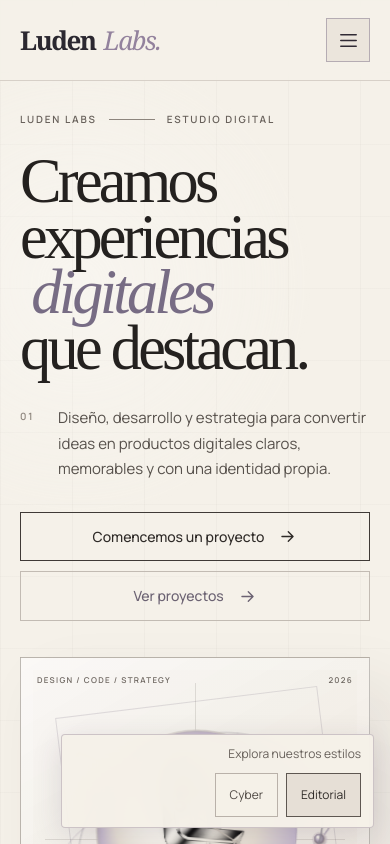
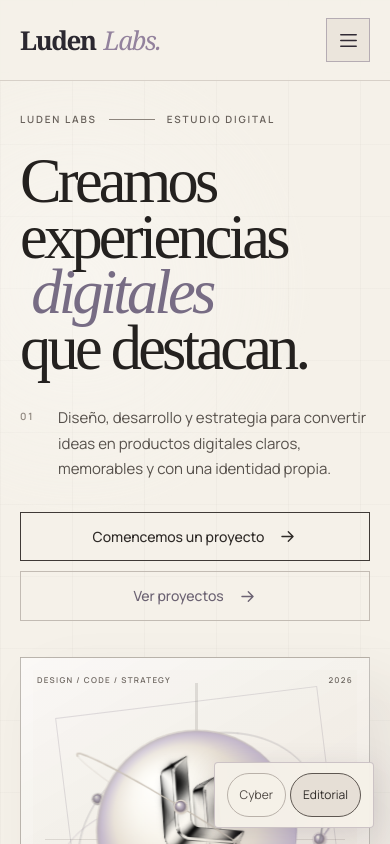
Before and after one commit to dwexman/webludenlabs, a Next.js app: page / in a window 390 px wide. Shown: the top 844 px of the page. Built offline with nearby package versions, Linux system fonts and the light colour scheme.

Commit message:
services cyber fix

```diff
--- a/src/components/HeroLayout.module.css
+++ b/src/components/HeroLayout.module.css
@@ -1,7 +1,10 @@
 
 /* =========================================================
-   CYBER LAYOUT
+   LUDEN LABS - HERO LAYOUT
+   Cyber + Editorial + Selector de estilos
 ========================================================= */
+
+/* CYBER LAYOUT */
 
 .cyberShell,
 .editorialShell {
@@ -26,8 +29,17 @@
   z-index: -3;
   pointer-events: none;
   background:
-    linear-gradient(90deg, rgba(1, 3, 10, 0.92) 0%, rgba(2, 5, 15, 0.66) 40%, rgba(2, 4, 13, 0.12) 73%),
-    radial-gradient(circle at 76% 45%, rgba(36, 87, 184, 0.08), transparent 37%);
+    linear-gradient(
+      90deg,
+      rgba(1, 3, 10, 0.92) 0%,
+      rgba(2, 5, 15, 0.66) 40%,
+      rgba(2, 4, 13, 0.12) 73%
+    ),
+    radial-gradient(
+      circle at 76% 45%,
+      rgba(36, 87, 184, 0.08),
+      transparent 37%
+    );
 }
 
 .cyberBottomFade {
@@ -38,7 +50,11 @@
   z-index: -2;
   height: 26%;
   pointer-events: none;
-  background: linear-gradient(to bottom, transparent, rgba(1, 2, 8, 0.94));
+  background: linear-gradient(
+    to bottom,
+    transparent,
+    rgba(1, 2, 8, 0.94)
+  );
 }
 
 .cyberContainer {
@@ -87,8 +103,15 @@
 
 .editorialShell {
   background:
-    linear-gradient(90deg, rgba(98, 86, 69, 0.035) 1px, transparent 1px),
-    linear-gradient(rgba(98, 86, 69, 0.028) 1px, transparent 1px),
+    linear-gradient(
+      90deg,
+      rgba(98, 86, 69, 0.035) 1px,
+      transparent 1px
+    ),
+    linear-gradient(
+      rgba(98, 86, 69, 0.028) 1px,
+      transparent 1px
+    ),
     #f5f1e9;
   background-size: 72px 72px;
 }
@@ -99,8 +122,16 @@
   pointer-events: none;
   opacity: 0.42;
   background:
-    radial-gradient(circle at 20% 25%, rgba(255, 255, 255, 0.68), transparent 26%),
-    radial-gradient(circle at 80% 78%, rgba(129, 115, 139, 0.08), transparent 27%);
+    radial-gradient(
+      circle at 20% 25%,
+      rgba(255, 255, 255, 0.68),
+      transparent 26%
+    ),
+    radial-gradient(
+      circle at 80% 78%,
+      rgba(129, 115, 139, 0.08),
+      transparent 27%
+    );
 }
 
 .editorialContainer {
@@ -111,7 +142,9 @@
   max-width: 1500px;
   margin: 0 auto;
   align-items: center;
-  grid-template-columns: minmax(0, 0.92fr) minmax(430px, 1.08fr);
+  grid-template-columns:
+    minmax(0, 0.92fr)
+    minmax(430px, 1.08fr);
   gap: clamp(42px, 6vw, 110px);
   padding: 150px 54px 110px;
 }
@@ -136,7 +169,11 @@
   overflow: hidden;
   border: 1px solid rgba(65, 58, 52, 0.3);
   background:
-    linear-gradient(150deg, rgba(255, 255, 255, 0.72), rgba(231, 224, 213, 0.8)),
+    linear-gradient(
+      150deg,
+      rgba(255, 255, 255, 0.72),
+      rgba(231, 224, 213, 0.8)
+    ),
     #ede6dc;
   box-shadow:
     24px 28px 60px rgba(65, 55, 46, 0.08),
@@ -203,7 +240,7 @@
 .editorialAxisY {
   top: 7%;
   left: 50%;
-  width: 1px;
+  width: 1%;
   height: 86%;
 }
 
@@ -229,7 +266,7 @@
 }
 
 /* =========================================================
-   THEME SWITCH
+   THEME SWITCH ORIGINAL
 ========================================================= */
 
 .themeSwitch {
@@ -289,7 +326,8 @@
   color: #504a45;
 }
 
-:global(.luden-hero[data-theme="editorial"]) .themeSwitch button[aria-pressed="true"],
+:global(.luden-hero[data-theme="editorial"])
+  .themeSwitch button[aria-pressed="true"],
 [data-theme="editorial"] .themeSwitch button[aria-pressed="true"] {
   border-color: #5e5751;
   background: #e6dfd6;
@@ -297,7 +335,7 @@
 }
 
 /* =========================================================
-   RESPONSIVE
+   RESPONSIVE TABLET / DESKTOP
 ========================================================= */
 
 @media (min-width: 640px) {
@@ -329,7 +367,9 @@
 
 @media (max-width: 1180px) {
   .editorialContainer {
-    grid-template-columns: minmax(0, 1fr) minmax(360px, 0.92fr);
+    grid-template-columns:
+      minmax(0, 1fr)
+      minmax(360px, 0.92fr);
     gap: 42px;
     padding-right: 44px;
     padding-left: 44px;
@@ -365,6 +405,10 @@
   }
 }
 
+/* =========================================================
+   RESPONSIVE MOBILE
+========================================================= */
+
 @media (max-width: 767px) {
   .cyberBackground,
   .cyberDesktopActions {
@@ -394,8 +438,20 @@
     inset: 0;
     display: block;
     pointer-events: none;
-    -webkit-mask-image: linear-gradient(to bottom, transparent, #000 14%, #000 80%, transparent);
-    mask-image: linear-gradient(to bottom, transparent, #000 14%, #000 80%, transparent);
+    -webkit-mask-image: linear-gradient(
+      to bottom,
+      transparent,
+      #000 14%,
+      #000 80%,
+      transparent
+    );
+    mask-image: linear-gradient(
+      to bottom,
+      transparent,
+      #000 14%,
+      #000 80%,
+      transparent
+    );
   }
 
   .cyberMobileBackgroundImage {
@@ -470,16 +526,11 @@
     width: 92%;
   }
 
-  /* Selector debajo de los botones en mobile */
   .themeSwitch {
-    position: relative;
-    left: auto;
-    right: auto;
-    bottom: auto;
-    width: calc(100% - 40px);
-    margin: 26px 20px 36px;
-    justify-content: flex-end;
-    gap: 8px;
+    left: 20px;
+    right: 20px;
+    bottom: 22px;
+    gap: 6px;
   }
 
   .switchLabel {
@@ -494,3 +545,57 @@
     --mobile-gutter: 32px;
   }
 }
+
+/* =========================================================
+   SELECTOR MÁS PEQUEÑO EN MOBILE
+   Mantiene ThemeSwitch de Hero.tsx
+========================================================= */
+
+@media (max-width: 520px) {
+  .themeSwitch {
+    position: fixed;
+    z-index: 100;
+    left: auto;
+    right: max(14px, env(safe-area-inset-right));
+    bottom: max(14px, env(safe-area-inset-bottom));
+    width: max-content;
+    max-width: calc(100% - 28px);
+    min-height: 0;
+    padding: 5px;
+    margin: 0;
+    flex-wrap: nowrap;
+    gap: 4px;
+    border: 1px solid #668ee666;
+    border-radius: 999px;
+    background: rgba(5, 10, 25, 0.92);
+    box-shadow:
+      0 8px 25px #0007,
+      0 0 15px #3667ff25;
+    -webkit-backdrop-filter: blur(12px);
+    backdrop-filter: blur(12px);
+  }
+
+  .switchLabel {
+    display: none;
+  }
+
+  .themeSwitch button {
+    min-height: 34px;
+    height: 34px;
+    padding: 7px 12px;
+    border-radius: 999px;
+    font-size: 12px;
+    line-height: 1;
+    white-space: nowrap;
+  }
+
+  [data-theme="editorial"] .themeSwitch {
+    border-color: rgba(120, 108, 95, 0.35);
+    background: rgba(245, 241, 233, 0.96);
+    box-shadow: 0 8px 25px #30251d20;
+  }
+
+  [data-theme="editorial"] .themeSwitch button {
+    border-radius: 999px;
+  }
+}
--- a/src/components/Services.module.css
+++ b/src/components/Services.module.css
@@ -1,3 +1,9 @@
+
+/* =========================================================
+   LUDEN LABS - SERVICES
+   Cyber metálico + Editorial
+========================================================= */
+
 .section {
   --background: #050609;
   --text: #d8e5fa;
@@ -42,7 +48,7 @@
   margin: 26px 0 44px;
 }
 
-/* Título: azul eléctrico con reflejos metálicos. */
+/* Título metálico */
 
 .heading {
   margin: 0;
@@ -67,7 +73,6 @@
   background-clip: text;
   -webkit-background-clip: text;
   -webkit-text-fill-color: transparent;
-
   filter: drop-shadow(0 0 14px #167cff45);
   animation: headingMetal 7s ease-in-out infinite;
 }
@@ -80,7 +85,9 @@
   line-height: 1.7;
 }
 
-/* CYBER */
+/* =========================================================
+   CYBER GRID
+========================================================= */
 
 .grid {
   display: grid;
@@ -132,7 +139,7 @@
   outline-offset: 5px;
 }
 
-/* Halo exterior independiente del giro. */
+/* Halo exterior */
 
 .card::before {
   content: "";
@@ -158,23 +165,25 @@
   opacity: 0.85;
 }
 
+/* Giro de tarjeta */
+
 .cardInner {
   position: relative;
   z-index: 1;
   display: grid;
   height: 100%;
   transform-style: preserve-3d;
-  transition: transform 0.7s cubic-bezier(0.24, 0.7, 0.3, 1);
+  transition:
+    transform 0.7s cubic-bezier(0.24, 0.7, 0.3, 1);
 }
 
 .card[data-flipped="true"] .cardInner {
   transform: rotateY(180deg);
 }
 
-/*
-  Recorte real de la esquina superior derecha.
-  El fondo de esta capa forma el borde luminoso.
-*/
+/* =========================================================
+   CARAS CON ESQUINA RECORTADA
+========================================================= */
 
 .face {
   position: relative;
@@ -210,7 +219,7 @@
   box-shadow: none;
 }
 
-/* Superficie metálica azul oscuro. */
+/* Superficie metálica azul */
 
 .front {
   --surface:
@@ -236,10 +245,7 @@
     );
 }
 
-/*
-  Interior recortado.
-  Deja un borde de 1 px que también sigue la diagonal.
-*/
+/* Interior y borde diagonal */
 
 .face::before {
   content: "";
@@ -259,7 +265,7 @@
   pointer-events: none;
 }
 
-/* Reflejo que recorre el borde superior. */
+/* Reflejo superior */
 
 .face::after {
   content: "";
@@ -284,7 +290,7 @@
   pointer-events: none;
 }
 
-/* Haz de luz que cruza la superficie. */
+/* Haz de luz */
 
 .beam {
   position: absolute;
@@ -310,7 +316,9 @@
   pointer-events: none;
 }
 
-/* Íconos grandes con halo azul. */
+/* =========================================================
+   ICONOS CYBER
+========================================================= */
 
 .icon {
   position: relative;
@@ -348,8 +356,6 @@
   animation: iconGlow 5s ease-in-out infinite var(--delay);
 }
 
-/* Colores del degradado de los íconos SVG. */
-
 .icon stop:nth-child(1) {
   stop-color: #087aff;
 }
@@ -366,7 +372,9 @@
   stop-color: #765fff;
 }
 
-/* Brillo secuencial de los títulos. */
+/* =========================================================
+   TITULOS Y TEXTOS
+========================================================= */
 
 .cardTitle {
   position: relative;
@@ -393,7 +401,6 @@
   background-clip: text;
   -webkit-background-clip: text;
   -webkit-text-fill-color: transparent;
-
   animation: titleShine 10s linear infinite var(--delay);
 }
 
@@ -432,7 +439,7 @@
   flex-shrink: 0;
 }
 
-/* Reverso de las tarjetas. */
+/* Reverso */
 
 .back {
   --surface:
@@ -488,7 +495,9 @@
   letter-spacing: 0.04em;
 }
 
-/* ANIMACIONES */
+/* =========================================================
+   ANIMACIONES
+========================================================= */
 
 @keyframes headingMetal {
   0%, 100% {
@@ -560,7 +569,9 @@
   }
 }
 
-/* RESPONSIVE CYBER */
+/* =========================================================
+   RESPONSIVE CYBER
+========================================================= */
 
 @media (max-width: 1180px) {
   .grid {
@@ -656,7 +667,195 @@
   }
 }
 
-/* EDITORIAL */
+/* =========================================================
+   TARJETAS CYBER ALTERNADAS
+   1, 3, 5: AZUL
+   2, 4: MORADO
+========================================================= */
+
+:global(html:not([data-luden-theme="editorial"]))
+.card:nth-child(even)::before {
+  background: linear-gradient(
+    120deg,
+    #955cff80,
+    #6335d34d 58%,
+    #bc72ff58
+  );
+  opacity: 0.62;
+}
+
+/* Bordes morados */
+
+:global(html:not([data-luden-theme="editorial"]))
+.card:nth-child(even) .face {
+  background: linear-gradient(
+    115deg,
+    #bf79ff,
+    #8c46f4 26%,
+    #512991 48%,
+    #7650eb 76%,
+    #c68bff
+  );
+}
+
+/* Fondo morado oscuro */
+
+:global(html:not([data-luden-theme="editorial"]))
+.card:nth-child(even) .front {
+  --surface:
+    linear-gradient(
+      112deg,
+      transparent 6%,
+      #a871ff12 25%,
+      #e0b8ff28 27%,
+      #8549dd10 30%,
+      transparent 44%
+    ),
+    radial-gradient(
+      ellipse at 0 0,
+      #5524a26b,
+      transparent 62%
+    ),
+    linear-gradient(
+      145deg,
+      #1b1034,
+      #130d29 40%,
+      #0b0a1b 70%,
+      #1c112f
+    );
+}
+
+/* Reverso morado */
+
+:global(html:not([data-luden-theme="editorial"]))
+.card:nth-child(even) .back {
+  --surface:
+    radial-gradient(
+      ellipse at 100% 0,
+      #6932bc69,
+      transparent 66%
+    ),
+    linear-gradient(
+      140deg,
+      #200e3b,
+      #100d28 65%,
+      #1b1030
+    );
+}
+
+/* Reflejo superior morado */
+
+:global(html:not([data-luden-theme="editorial"]))
+.card:nth-child(even) .face::after {
+  background: linear-gradient(
+    90deg,
+    transparent,
+    #9b62ff,
+    #f0d4ff,
+    #ae72ff,
+    transparent
+  );
+}
+
+/* Haz de luz morado */
+
+:global(html:not([data-luden-theme="editorial"]))
+.card:nth-child(even) .beam {
+  background: linear-gradient(
+    90deg,
+    transparent,
+    #9964ff15 25%,
+    #b46bff39 46%,
+    #ebbdff99 50%,
+    #7d50e02b 58%,
+    transparent
+  );
+}
+
+/* Halo morado */
+
+:global(html:not([data-luden-theme="editorial"]))
+.card:nth-child(even) .icon::before {
+  background: radial-gradient(
+    ellipse,
+    #9951ffc2,
+    #6138bd75 38%,
+    #9f52ef24 56%,
+    transparent 72%
+  );
+}
+
+/* Icono luminoso morado */
+
+:global(html:not([data-luden-theme="editorial"]))
+.card:nth-child(even) .icon svg {
+  filter: drop-shadow(0 0 12px #a464ffc0);
+  animation-name: iconGlowPurple;
+}
+
+:global(html:not([data-luden-theme="editorial"]))
+.card:nth-child(even) .icon stop:nth-child(1) {
+  stop-color: #9a59ff;
+}
+
+:global(html:not([data-luden-theme="editorial"]))
+.card:nth-child(even) .icon stop:nth-child(2) {
+  stop-color: #f2d9ff;
+}
+
+:global(html:not([data-luden-theme="editorial"]))
+.card:nth-child(even) .icon stop:nth-child(3) {
+  stop-color: #af7aff;
+}
+
+:global(html:not([data-luden-theme="editorial"]))
+.card:nth-child(even) .icon stop:nth-child(4) {
+  stop-color: #6544ef;
+}
+
+/* Título metálico morado */
+
+:global(html:not([data-luden-theme="editorial"]))
+.card:nth-child(even) .cardTitle {
+  color: #d1b7ff;
+  background: linear-gradient(
+    105deg,
+    #d1b7ff 0%,
+    #a783ef 43%,
+    #fff0ff 50%,
+    #ab79f0 57%,
+    #d1b7ff 100%
+  );
+
+  background-size: 300% 100%;
+  background-position: 100% 50%;
+  background-clip: text;
+  -webkit-background-clip: text;
+  -webkit-text-fill-color: transparent;
+}
+
+:global(html:not([data-luden-theme="editorial"]))
+.card:nth-child(even) .backTitle,
+:global(html:not([data-luden-theme="editorial"]))
+.card:nth-child(even) .action {
+  color: #c4a3ff;
+}
+
+@keyframes iconGlowPurple {
+  0%, 100% {
+    filter: drop-shadow(0 0 9px #9b59ff99);
+  }
+
+  50% {
+    filter:
+      drop-shadow(0 0 16px #c48afff2)
+      drop-shadow(0 0 28px #713dff99);
+  }
+}
+
+/* =========================================================
+   EDITORIAL
+========================================================= */
 
 :global(html[data-luden-theme="editorial"]) .section {
   --background: #f2f0e9;
@@ -695,8 +894,7 @@
 }
 
 :global(html[data-luden-theme="editorial"])
-  .card[data-flipped="true"]
-  .cardInner {
+.card[data-flipped="true"] .cardInner {
   transform: rotateX(180deg);
 }
 
@@ -773,6 +971,8 @@
   height: 22px;
 }
 
+/* Editorial mobile */
+
 @media (max-width: 680px) {
   :global(html[data-luden-theme="editorial"]) .card .face {
     grid-template-columns: minmax(0, 1fr) 22px;
@@ -801,7 +1001,9 @@
   }
 }
 
-/* Preferencia de movimiento reducido. */
+/* =========================================================
+   MOVIMIENTO REDUCIDO
+========================================================= */
 
 @media (prefers-reduced-motion: reduce) {
   .section *,
```
